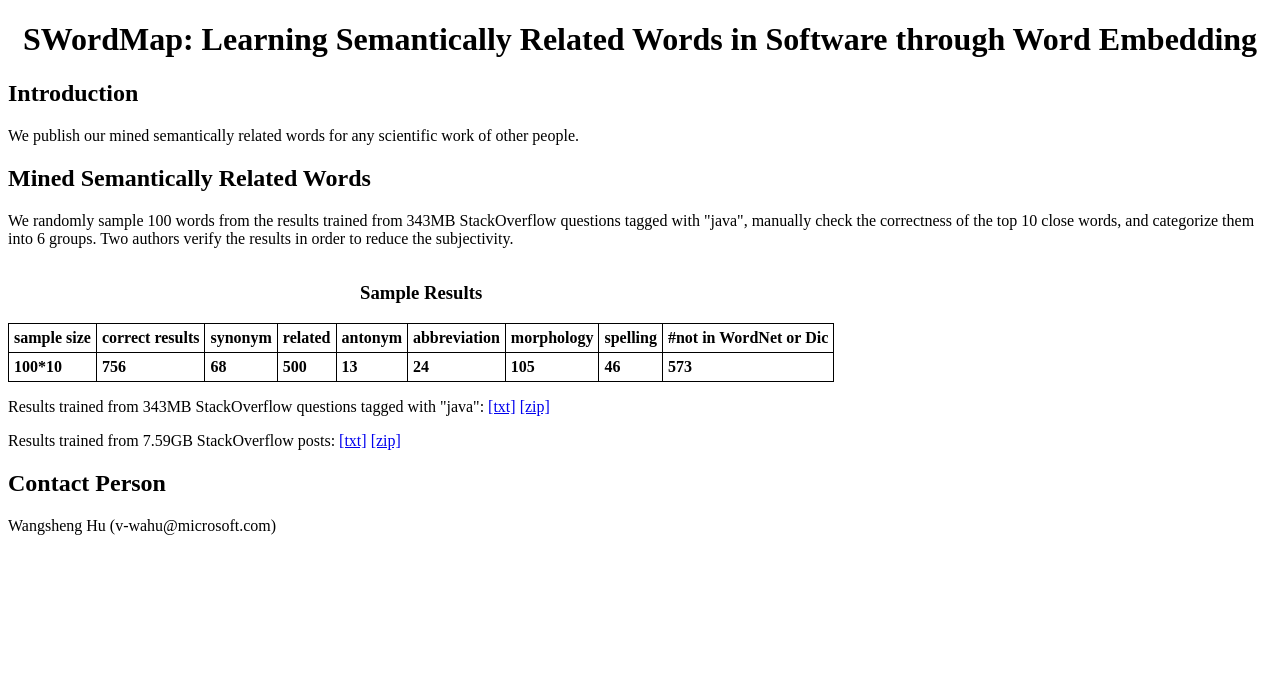
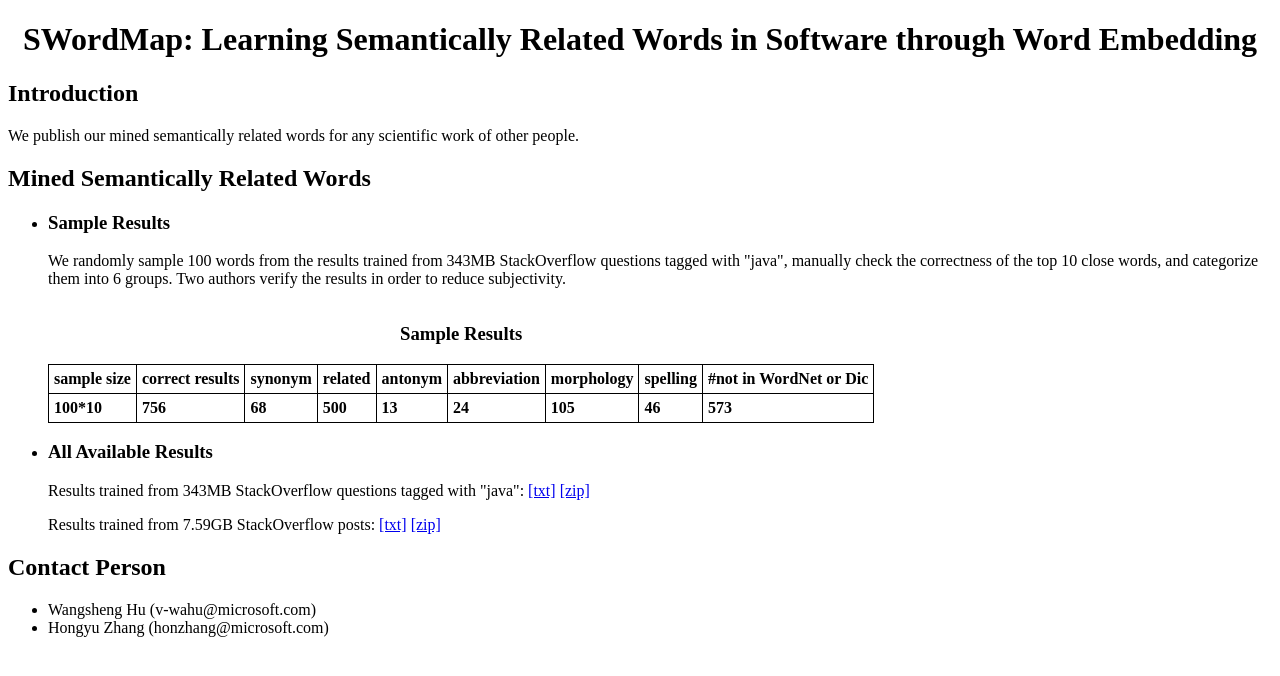
Before and after one commit to SWordMap/SWordMap.github.io, a plain HTML site: page index.html in a window 1280 px wide. Drawn offline with Linux system fonts and the light colour scheme.

Commit message:
update Contact Person

```diff
--- a/index.html
+++ b/index.html
@@ -20,7 +20,9 @@ th, td {
 <h2>Introduction</h2>
 <p>We publish our mined semantically related words for any scientific work of other people.</p>
 <h2>Mined Semantically Related Words</h2>
-<p>We randomly sample 100 words from the results trained from 343MB StackOverflow questions tagged with "java", manually check the correctness of the top 10 close words, and categorize them into 6 groups. Two authors verify the results in order to reduce the subjectivity.</p>
+<ul>
+<li><h3>Sample Results</h3>
+<p>We randomly sample 100 words from the results trained from 343MB StackOverflow questions tagged with "java", manually check the correctness of the top 10 close words, and categorize them into 6 groups. Two authors verify the results in order to reduce subjectivity.</p>
 <table>
 	<caption><h3>Sample Results</h3></caption>
 	<tr>
@@ -46,9 +48,16 @@ th, td {
 		<th>573</th>
 	</tr>
 </table>
+</li>
+<li><h3>All Available Results</h3>
 <p>Results trained from 343MB StackOverflow questions tagged with "java": <a href="swordmap/content_java_processed.txt" target="_blank">[txt]</a>&nbsp;<a href="swordmap/content_java_processed.zip" target="_blank">[zip]</a></p>
 <p>Results trained from 7.59GB StackOverflow posts: <a href="swordmap/stackoverflow_processed.txt" target="_blank">[txt]</a>&nbsp;<a href="swordmap/stackoverflow_processed.zip" target="_blank">[zip]</a></p>
+</li>
+</ul>
 </body>
 <h2>Contact Person</h2>
-<p>Wangsheng Hu (v-wahu@microsoft.com)</p>
+<ul>
+<li>Wangsheng Hu (v-wahu@microsoft.com)</li>
+<li>Hongyu Zhang (honzhang@microsoft.com)</li>
+</ul>
 </html>
```
